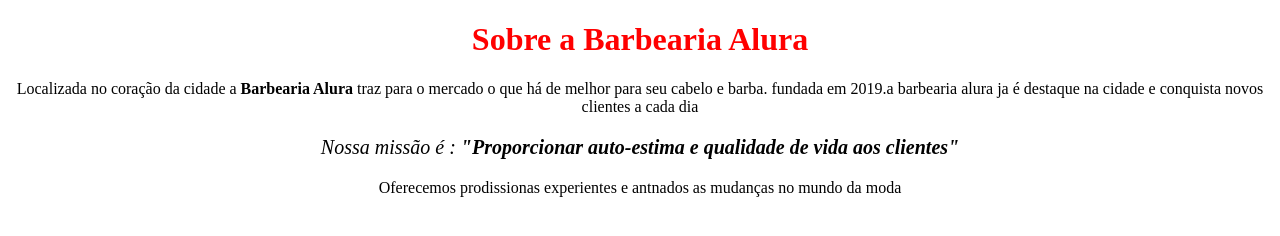
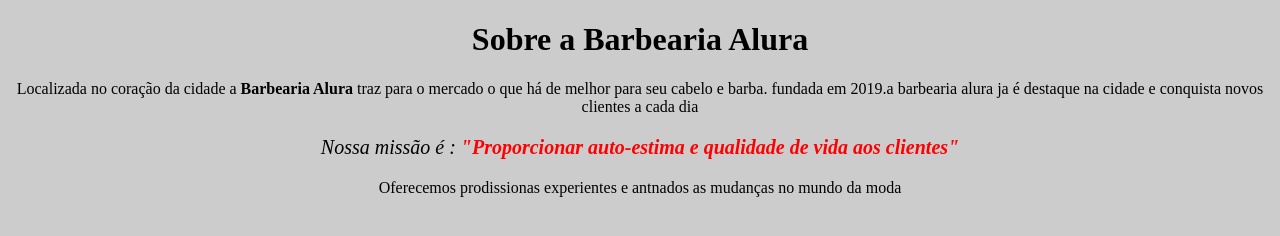
Before and after one commit to andre-dos-santos-assuncao/CursoaluraHTML5CSS3-01, a plain HTML site: page Front-end/index.html in a window 1280 px wide. Drawn offline with Linux system fonts and the light colour scheme.

Commit message:
Add files via upload

```diff
--- a/Front-end/index.html
+++ b/Front-end/index.html
@@ -10,7 +10,7 @@
 </head>
 <body>
 
-    <h1 style="color:red;text-align: center"  >Sobre a Barbearia Alura</h1>
+    <h1 style="text-align: center; background: #cccccc;"  >Sobre a Barbearia Alura</h1>
 
     <p style="text-align: center;">Localizada no coração da cidade a <strong>Barbearia Alura</strong>  traz para o mercado o que há de melhor para seu cabelo e barba. fundada
         em 2019.a barbearia alura ja é destaque na cidade e conquista novos clientes a cada dia
--- a/Front-end/style.css
+++ b/Front-end/style.css
@@ -1,3 +1,12 @@
 p {
     text-align: center;
+
 }
+
+body {
+    background: #cccccc;
+}
+
+em strong{
+    color: red;
+}
```
